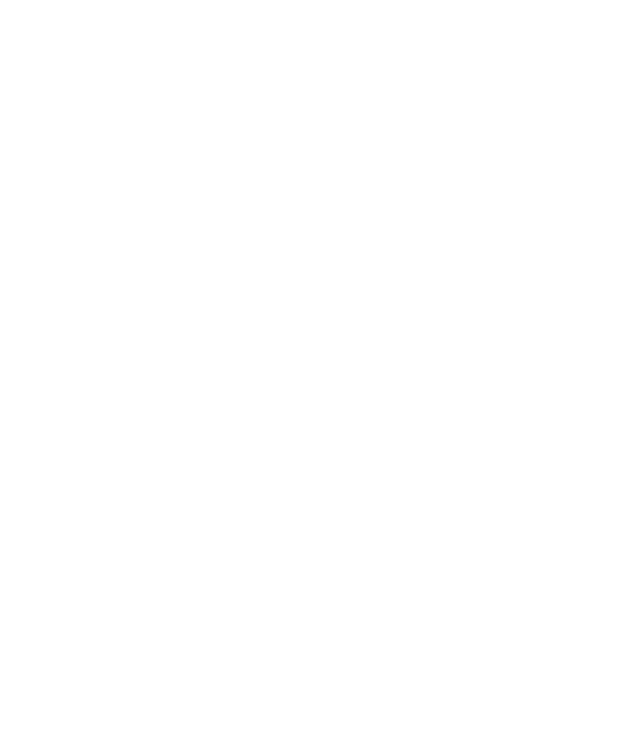
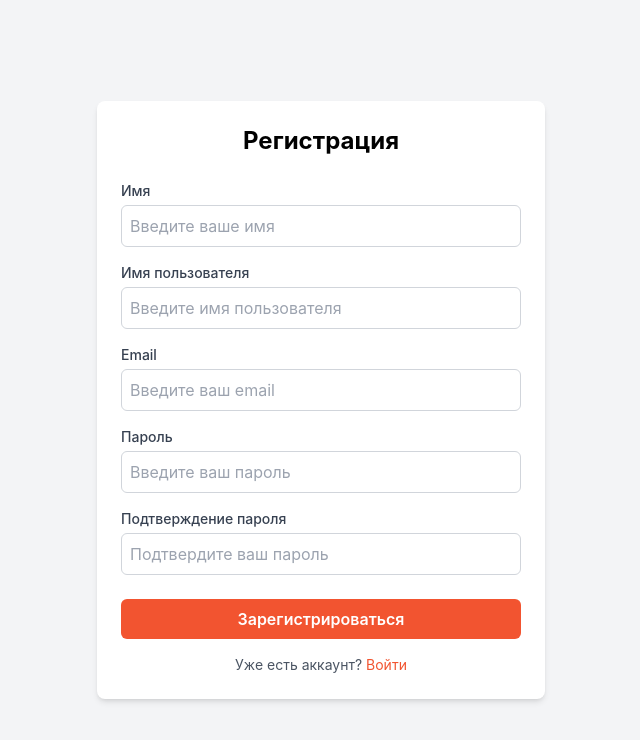
Before and after one commit to dieraw/naimx, a React (Create React App) app in the folder src/frontend/: page /registerHR in a window 1280 px wide. Before the commit this address had no page. Shown: the top 740 px of the page, without its empty margins (319-959 px from the left). Built offline with nearby package versions, Linux system fonts and the light colour scheme.

Commit message:
Added HR regPage

```diff
--- a/src/frontend/src/App.tsx
+++ b/src/frontend/src/App.tsx
@@ -4,7 +4,7 @@ import LoginPage from './LoginPage'; // Страница авторизации
 import RegisterPage from './RegisterPage'; // Страница регистрации
 import Home from './LoginPage';
 import Main from './MainPage';
-
+import RegisterHR from "./RegisterHR";
 
 const App: React.FC = () => {
     return (
@@ -13,6 +13,9 @@ const App: React.FC = () => {
                 <Route path="/login" element={<LoginPage />} />
                 <Route path="/register" element={<RegisterPage />} />
                 <Route path="/main" element={<Main />} />
+                <Route path="/registerHR" element={<RegisterHR />} />
+
+
 
                 {/* Если захотите добавить другие страницы, можете сюда добавить */}
             </Routes>
--- a/src/frontend/src/LoginPage.tsx
+++ b/src/frontend/src/LoginPage.tsx
@@ -110,7 +110,7 @@ const LoginPage: React.FC = () => {
                 </form>
                 <p className="mt-4 text-sm text-center text-gray-600">
                     Нет аккаунта?{" "}
-                    <a href="/register" className="text-[#F25430] hover:underline">
+                    <a href="/registerHR" className="text-[#F25430] hover:underline">
                         Зарегистрироваться
                     </a>
                 </p>
--- /dev/null
+++ b/src/frontend/src/RegisterHR.tsx
@@ -0,0 +1,206 @@
+import React, {useEffect, useState} from "react";
+import { useNavigate } from "react-router-dom";
+
+interface RegisterForm {
+    name: string;
+    username: string; // Имя пользователя - обязательное поле
+    email: string;
+    password: string;
+    confirmPassword: string;
+}
+
+const RegisterPageHR: React.FC = () => {
+    const [pageTitle, setPageTitle] = useState("Регистрация HR");
+    useEffect(() => {
+        document.title = pageTitle;
+    }, [pageTitle]); // Обновляем заголовок, если `pageTitle` изменился
+
+    const [formData, setFormData] = useState<RegisterForm>({
+        name: "",
+        username: "",
+        email: "",
+        password: "",
+        confirmPassword: "",
+    });
+    const [error, setError] = useState<string>("");
+    const [success, setSuccess] = useState<string>("");
+
+    const navigate = useNavigate();
+
+    const handleChange = (e: React.ChangeEvent<HTMLInputElement>) => {
+        const { name, value } = e.target;
+        setFormData({ ...formData, [name]: value });
+    };
+
+    const handleSubmit = async (e: React.FormEvent) => {
+        e.preventDefault();
+
+        if (!formData.name || !formData.username || !formData.email || !formData.password || !formData.confirmPassword) {
+            setError("Пожалуйста, заполните все обязательные поля.");
+            setSuccess("");
+            return;
+        }
+
+        if (formData.password !== formData.confirmPassword) {
+            setError("Пароли не совпадают.");
+            setSuccess("");
+            return;
+        }
+
+        try {
+            const requestData = {
+                name: formData.name,
+                username: formData.username,
+                email: formData.email,
+            };
+
+            const response = await fetch("http://localhost:5000/api/register", {
+                method: "POST",
+                headers: {
+                    "Content-Type": "application/json",
+                },
+                body: JSON.stringify(requestData),
+            });
+
+            const result = await response.json();
+
+            if (response.ok) {
+                setSuccess("Регистрация успешна!");
+                setError("");
+                navigate("/login");
+            } else {
+                setError(result.message || "Ошибка при регистрации.");
+                setSuccess("");
+            }
+        } catch (error) {
+            console.error("Ошибка при отправке данных:", error);
+            setError("Ошибка подключения к серверу.");
+            setSuccess("");
+        }
+    };
+
+    return (
+        <div className="flex items-center justify-center min-h-screen bg-gray-100">
+            <div className="w-full max-w-md p-6 bg-white rounded-lg shadow-md">
+                <h2 className="text-2xl font-bold text-center mb-6">Регистрация</h2>
+
+                {error && (
+                    <div className="mb-4 text-red-600 text-center border border-red-400 p-2 rounded">
+                        {error}
+                    </div>
+                )}
+
+                {success && (
+                    <div className="mb-4 text-green-600 text-center border border-green-400 p-2 rounded">
+                        {success}
+                    </div>
+                )}
+
+                <form onSubmit={handleSubmit}>
+                    {/* Поле "Имя" */}
+                    <div className="mb-4">
+                        <label htmlFor="name" className="block text-sm font-medium text-gray-700">
+                            Имя
+                        </label>
+                        <input
+                            type="text"
+                            id="name"
+                            name="name"
+                            value={formData.name}
+                            onChange={handleChange}
+                            className="mt-1 p-2 w-full border border-gray-300 rounded-md focus:ring-[#0E6666] focus:border-[#0E6666]"
+                            placeholder="Введите ваше имя"
+                            required
+                        />
+                    </div>
+
+                    {/* Поле "Имя пользователя" */}
+                    <div className="mb-4">
+                        <label htmlFor="username" className="block text-sm font-medium text-gray-700">
+                            Имя пользователя
+                        </label>
+                        <input
+                            type="text"
+                            id="username"
+                            name="username"
+                            value={formData.username}
+                            onChange={handleChange}
+                            className="mt-1 p-2 w-full border border-gray-300 rounded-md focus:ring-[#0E6666] focus:border-[#0E6666]"
+                            placeholder="Введите имя пользователя"
+                            required
+                        />
+                    </div>
+
+                    {/* Поле "Email" */}
+                    <div className="mb-4">
+                        <label htmlFor="email" className="block text-sm font-medium text-gray-700">
+                            Email
+                        </label>
+                        <input
+                            type="email"
+                            id="email"
+                            name="email"
+                            value={formData.email}
+                            onChange={handleChange}
+                            className="mt-1 p-2 w-full border border-gray-300 rounded-md focus:ring-[#0E6666] focus:border-[#0E6666]"
+                            placeholder="Введите ваш email"
+                            required
+                        />
+                    </div>
+
+                    {/* Поле "Пароль" */}
+                    <div className="mb-4">
+                        <label htmlFor="password" className="block text-sm font-medium text-gray-700">
+                            Пароль
+                        </label>
+                        <input
+                            type="password"
+                            id="password"
+                            name="password"
+                            value={formData.password}
+                            onChange={handleChange}
+                            className="mt-1 p-2 w-full border border-gray-300 rounded-md focus:ring-[#0E6666] focus:border-[#0E6666]"
+                            placeholder="Введите ваш пароль"
+                            required
+                        />
+                    </div>
+
+                    {/* Поле "Подтверждение пароля" */}
+                    <div className="mb-6">
+                        <label htmlFor="confirmPassword" className="block text-sm font-medium text-gray-700">
+                            Подтверждение пароля
+                        </label>
+                        <input
+                            type="password"
+                            id="confirmPassword"
+                            name="confirmPassword"
+                            value={formData.confirmPassword}
+                            onChange={handleChange}
+                            className="mt-1 p-2 w-full border border-gray-300 rounded-md focus:ring-[#0E6666] focus:border-[#0E6666]"
+                            placeholder="Подтвердите ваш пароль"
+                            required
+                        />
+                    </div>
+
+                    {/* Кнопка отправки формы */}
+                    <button
+                        type="submit"
+                        className="w-full bg-[#F25430] hover:bg-[#E1350E] text-white font-semibold py-2 px-4 rounded-md transition duration-300"
+                    >
+                        Зарегистрироваться
+                    </button>
+                </form>
+
+                {/* Ссылка на страницу авторизации */}
+                <p className="mt-4 text-sm text-center text-gray-600">
+                    Уже есть аккаунт?{" "}
+                    <a href="/login" className="text-[#F25430] hover:underline">
+                        Войти
+                    </a>
+                </p>
+            </div>
+        </div>
+    );
+};
+
+export default RegisterPageHR;
```
